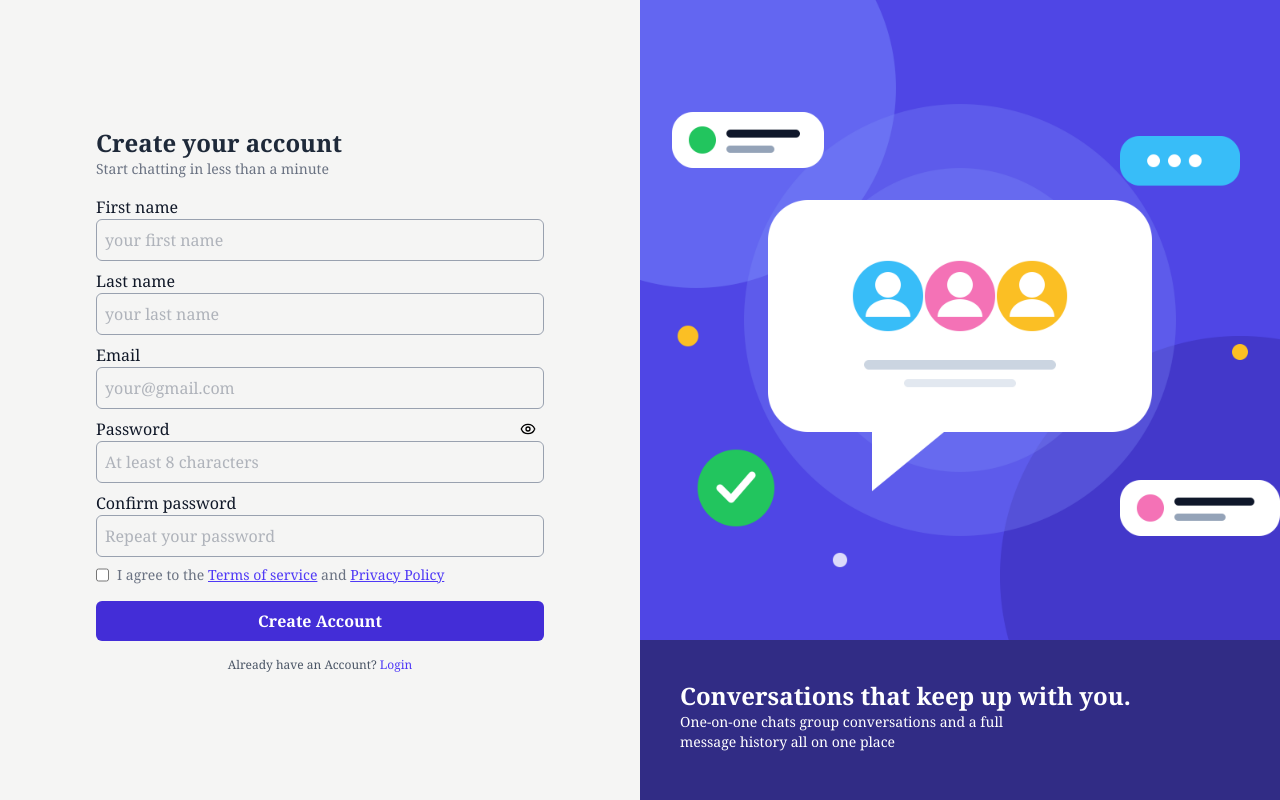
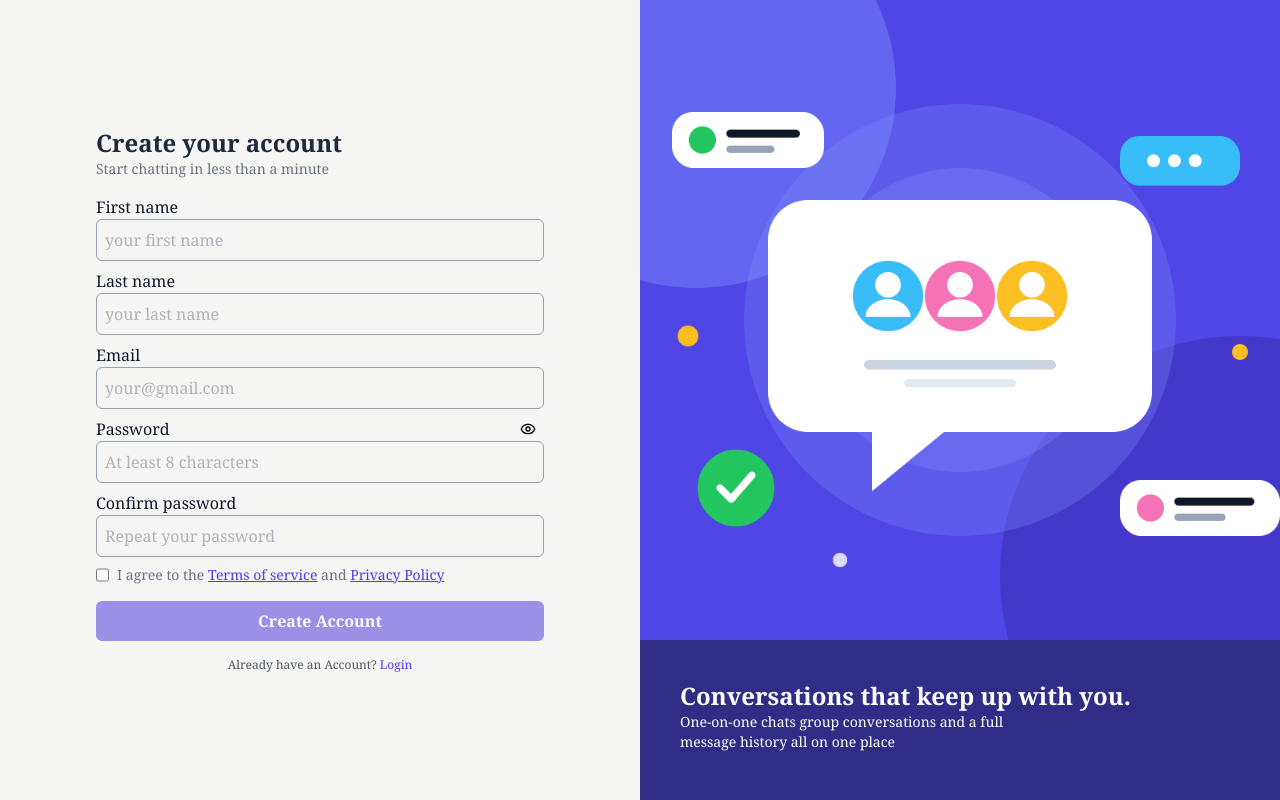
Before and after one commit to TONY-OCHIENG/MessageApp, a React (Vite) app in the folder Frontend/: page /Register in a window 1280 px wide. Built offline with nearby package versions, Linux system fonts and the light colour scheme.

Commit message:
feat: disable Create Account button until terms are accepted in Register component

```diff
--- a/Frontend/src/pages/Register.tsx
+++ b/Frontend/src/pages/Register.tsx
@@ -58,7 +58,7 @@ const Register = () => {
                     <input type="checkbox"   checked={isChecked}  onChange={(e) => setIschecked(e.target.checked)} className='outline-none text-indigo-600' />
                     <p className='text-sm text-gray-500' >I agree to the <span className='text-indigo-600 underline cursor-pointer'>Terms of service</span> and <span className='text-indigo-600 underline cursor-pointer'>Privacy Policy</span></p>
                 </div>
-                <button className='w-full py-2 bg-indigo-700 text-white cursor-pointer
+                <button disabled={!isChecked} className='w-full disabled:opacity-50 py-2 bg-indigo-700 text-white cursor-pointer
                 font-extrabold mt-4 rounded-md'>Create Account</button>
                 <p className='text-center mt-4 text-gray-600 text-xs'>Already have an Account? <Link className='text-indigo-600' to={"/login"}>Login</Link></p>
             </form>
```
